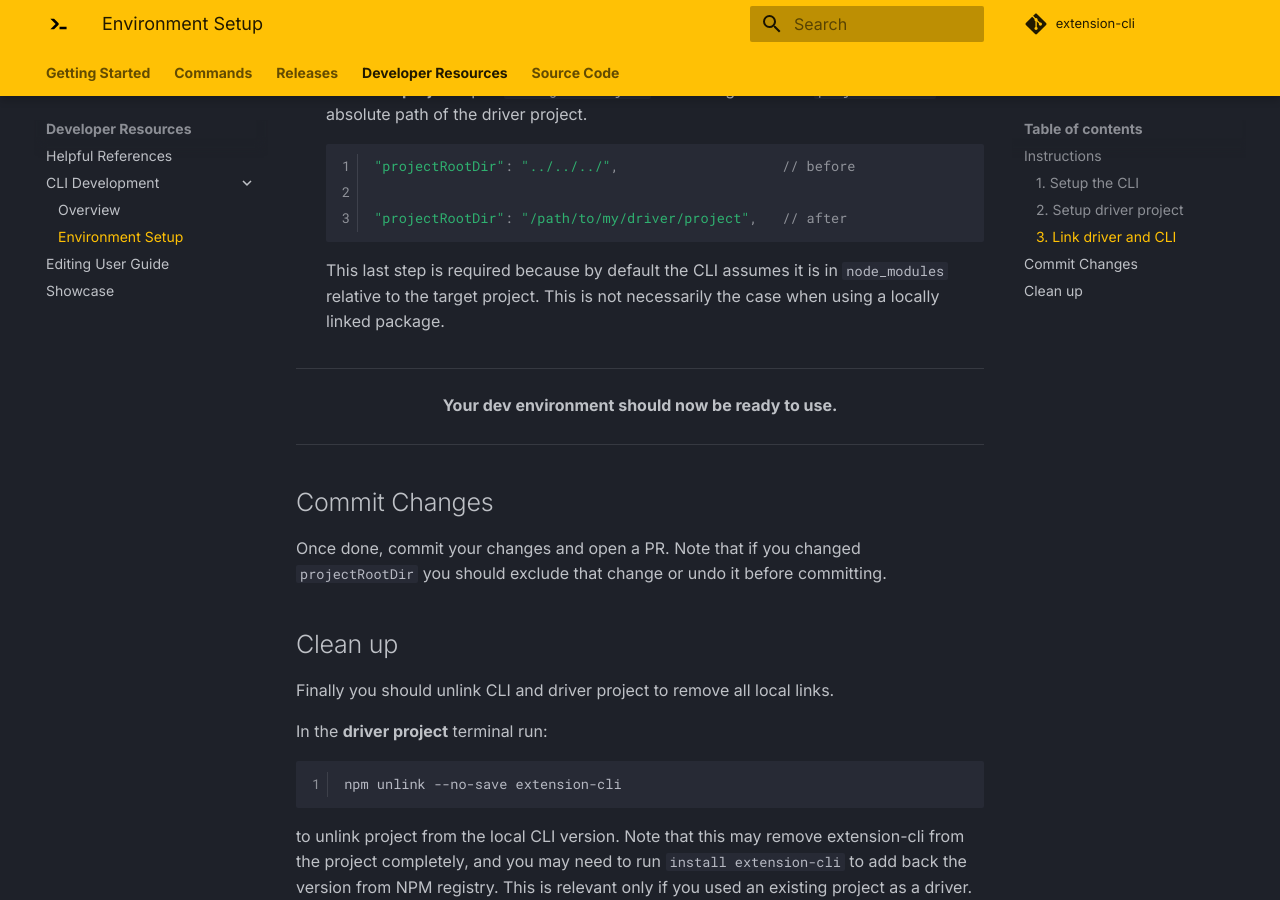
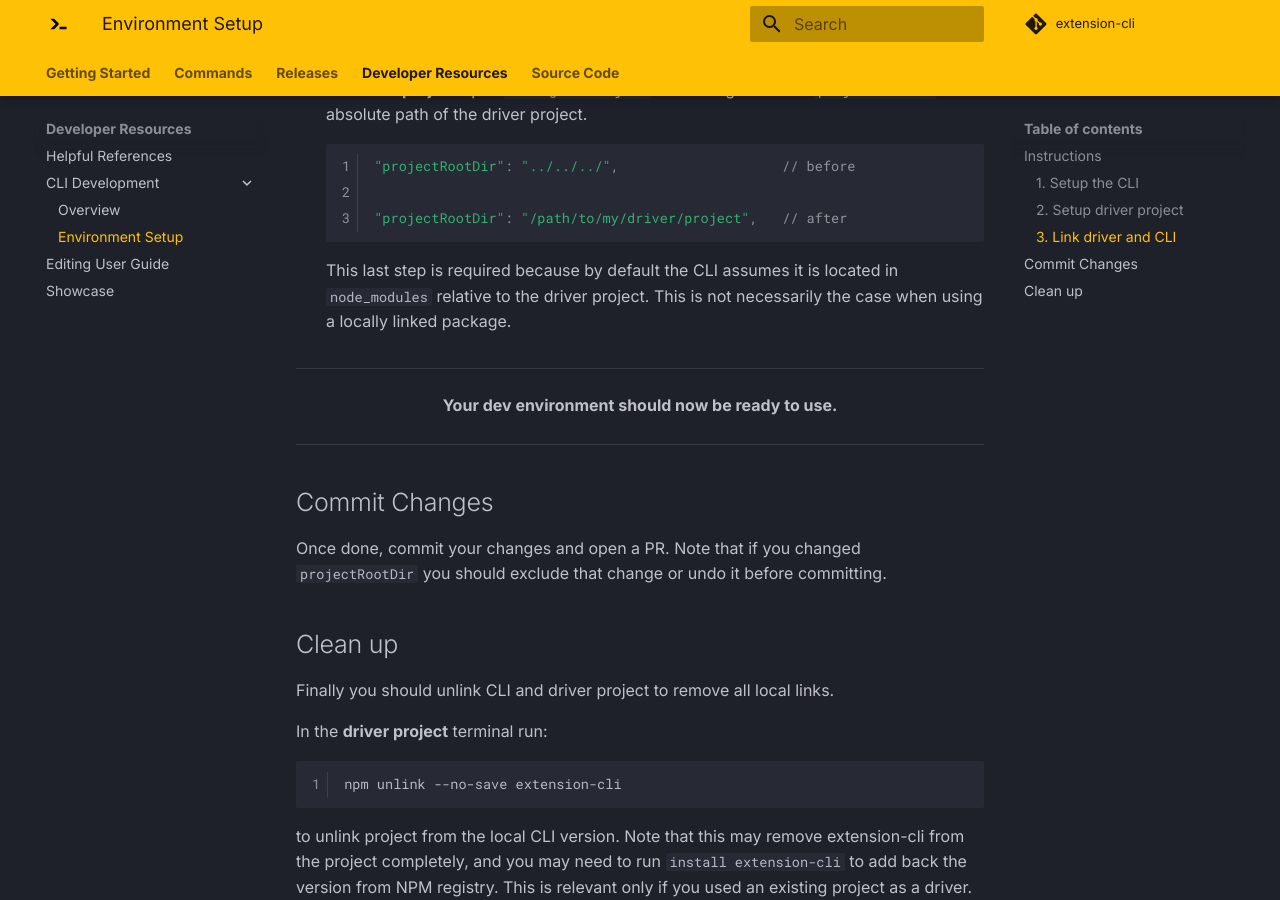
Before and after one commit to MobileFirstLLC/extension-cli, an MkDocs documentation site: the page built from guide/13-dev-env.md, in a window 1280 px wide and 900 px high, scrolled down 1332 px. Built offline with MkDocs 1.6.1 and Material for MkDocs 9.7.7, drawn with Linux system fonts in a browser that asks for light colours; comment, search, counter and statistics services are not loaded; some of the changed text lies outside the part shown.

Commit message:
docs: minor edits

````diff
--- a/guide/13-dev-env.md
+++ b/guide/13-dev-env.md
@@ -67,8 +67,8 @@ At this point you should have two IDE windows open.
     "projectRootDir": "/path/to/my/driver/project",   // after
     ```
 
-    This last step is required because by default the CLI assumes it is
-    in `node_modules` relative to the target project. This is not necessarily
+    This last step is required because by default the CLI assumes it is located
+    in `node_modules` relative to the driver project. This is not necessarily
     the case when using a locally linked package.
 
 * * *
````
Also changed, not shown: other parts of guide/13-dev-env.md (+2 -2 lines).
